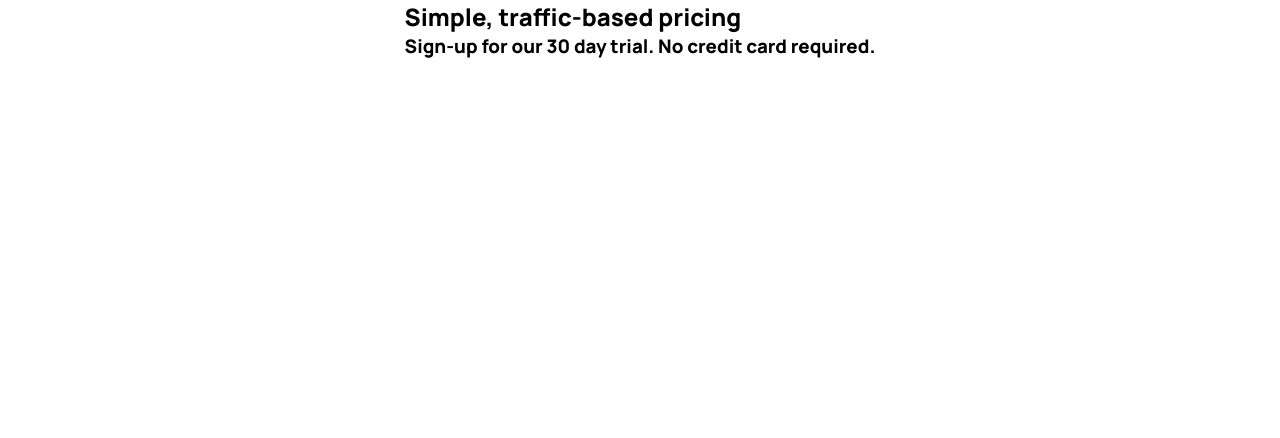
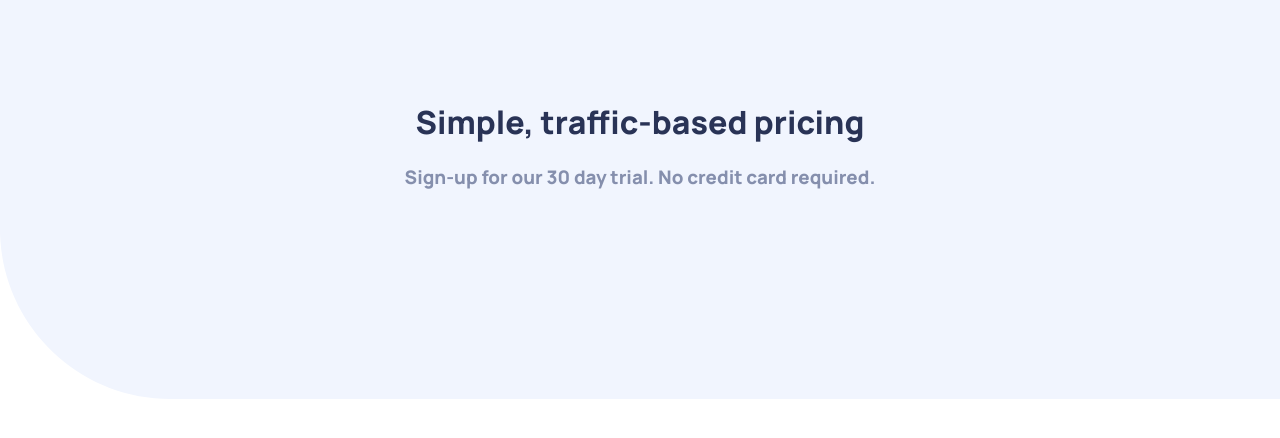
Before and after one commit to francisvau/interactive-pricing-component, a React (Create React App) app: page / in a window 1280 px wide. Shown: the top 438 px of the page. Built offline with nearby package versions, Linux system fonts and the light colour scheme.

Commit message:
background image + header styling

```diff
--- a/src/App.css
+++ /dev/null
@@ -1,12 +0,0 @@
-
-* {
-    box-sizing: border-box;
-    margin: 0;
-    padding: 0;
-}
-
-body {
-    font-family: 'Manrope';
-    display: flex;
-    justify-content: center;
-}
--- a/src/App.js
+++ b/src/App.js
@@ -1,4 +1,4 @@
-import './App.css';
+import './css/App.min.css';
 import Header from './components/Header.js'
 
 function App() {
--- /dev/null
+++ b/src/App.scss
@@ -0,0 +1,33 @@
+
+* {
+    box-sizing: border-box;
+    margin: 0;
+    padding: 0;
+}
+
+body {
+    font-family: 'Manrope';
+    display: flex;
+    justify-content: center;
+
+    background-image: url("../../images/bg-pattern.svg");
+    background-repeat: no-repeat;
+    background-size: cover;
+}
+
+.header {
+    display: flex;
+    flex-direction: column;
+    align-items: center;
+    justify-content: center;
+    margin-top: 100px;
+
+    h1 {
+        color: hsl(227, 35%, 25%);
+    }
+
+    h3 {
+        color: hsl(225, 20%, 60%);
+        padding-top: 20px;
+    }
+}
--- a/src/components/Header.js
+++ b/src/components/Header.js
@@ -1,8 +1,8 @@
 
 const Header = () => {
   return (
-    <div>
-        <h2>Simple, traffic-based pricing</h2>
+    <div className="header">
+        <h1>Simple, traffic-based pricing</h1>
         <h3>Sign-up for our 30 day trial. No credit card required.</h3>
     </div>
   )
--- /dev/null
+++ b/src/css/App.min.css
@@ -0,0 +1,2 @@
+*{-webkit-box-sizing:border-box;box-sizing:border-box;margin:0;padding:0}body{font-family:'Manrope';display:-webkit-box;display:-ms-flexbox;display:flex;-webkit-box-pack:center;-ms-flex-pack:center;justify-content:center;background-image:url("../../images/bg-pattern.svg");background-repeat:no-repeat;background-size:cover}.header{display:-webkit-box;display:-ms-flexbox;display:flex;-webkit-box-orient:vertical;-webkit-box-direction:normal;-ms-flex-direction:column;flex-direction:column;-webkit-box-align:center;-ms-flex-align:center;align-items:center;-webkit-box-pack:center;-ms-flex-pack:center;justify-content:center;margin-top:100px}.header h1{color:#293356}.header h3{color:#858fad;padding-top:20px}
+/*# sourceMappingURL=App.min.css.map */
```
Also changed, not shown: 1 other file (tests, documents, lock files or other folders).
